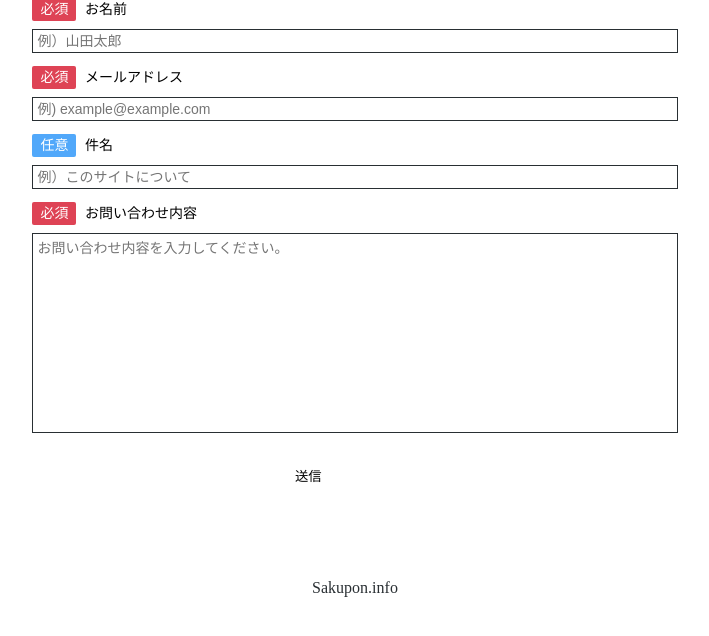
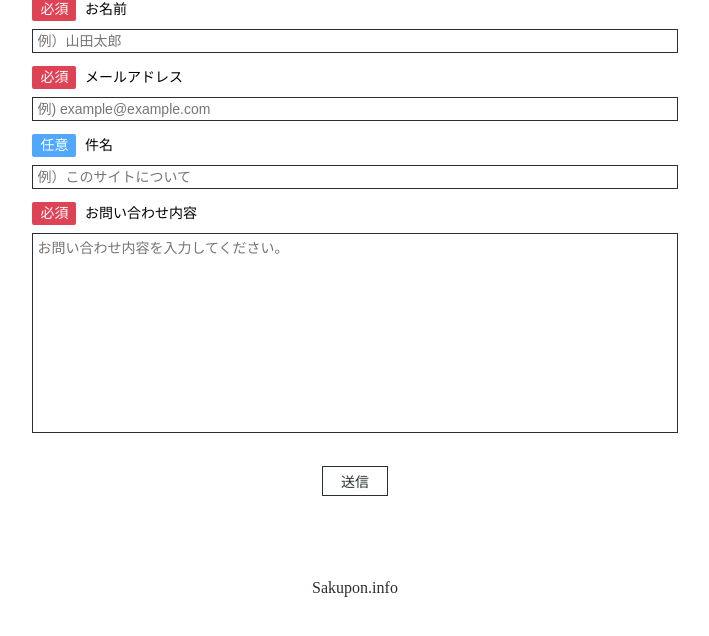
Before and after one commit to sakupon730/portfolio, a PHP site: page / in a window 1280 px wide. Shown: the part 3792-4428 px from the top of the page, without its empty margins (413-1122 px from the left). Run offline with PHP 8.4, Linux system fonts and the light colour scheme; some libraries are stand-ins or nearby versions.

Commit message:
送信ボタンのスタイル表示

```diff
--- a/style.css
+++ b/style.css
@@ -709,7 +709,7 @@ textarea{
 }
 
 /********* 送信ボタンの記述 **********/
-/* .submit-btn{
+.submit-btn{
     margin-top: 3rem;
     text-align: center;
 }
@@ -741,7 +741,7 @@ textarea{
 }
 .submit-btn button:hover::before{
     left: 0;
-} */
+}
 
 
 /********* 確認、送信、戻るボタンの記述 **********/
```
